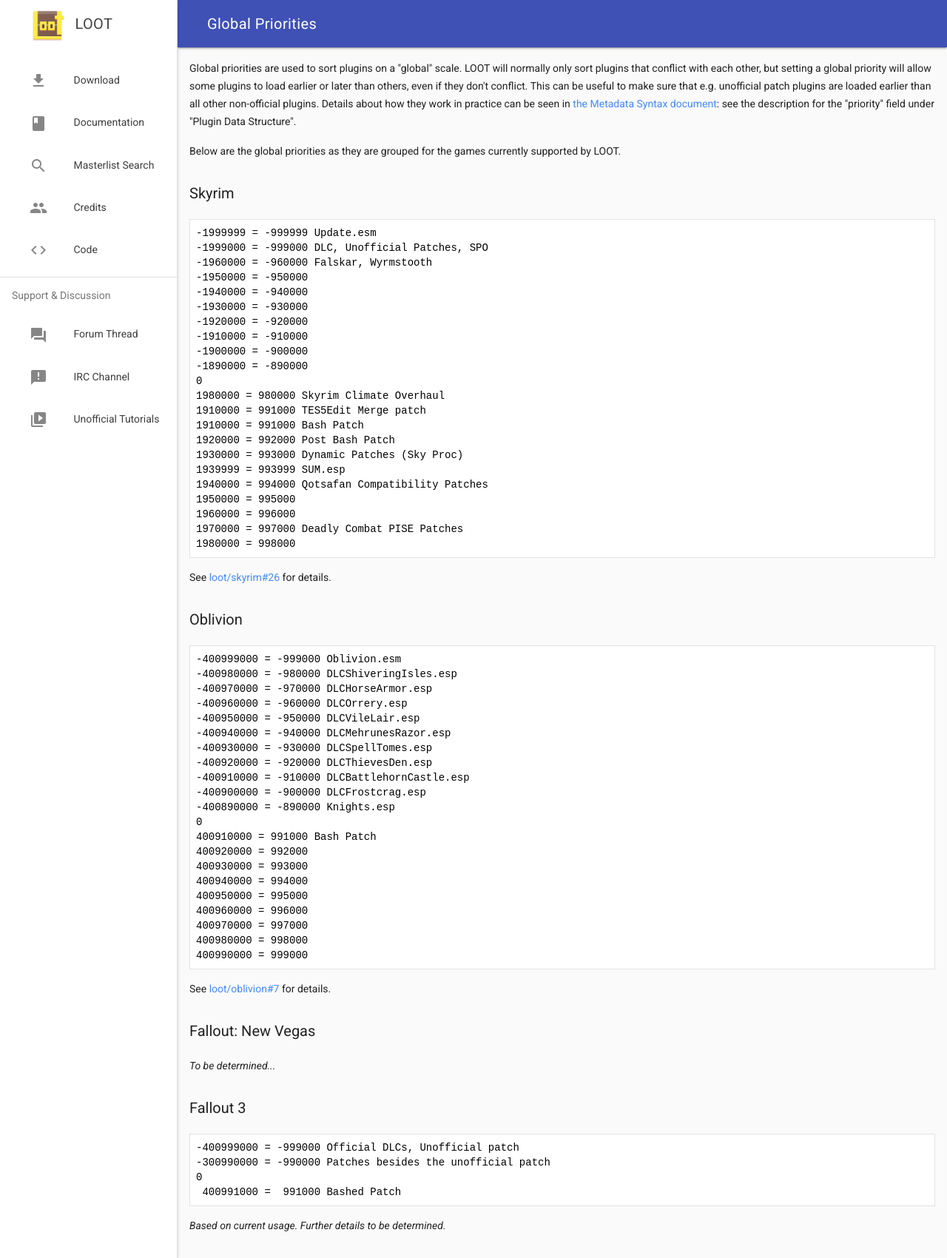
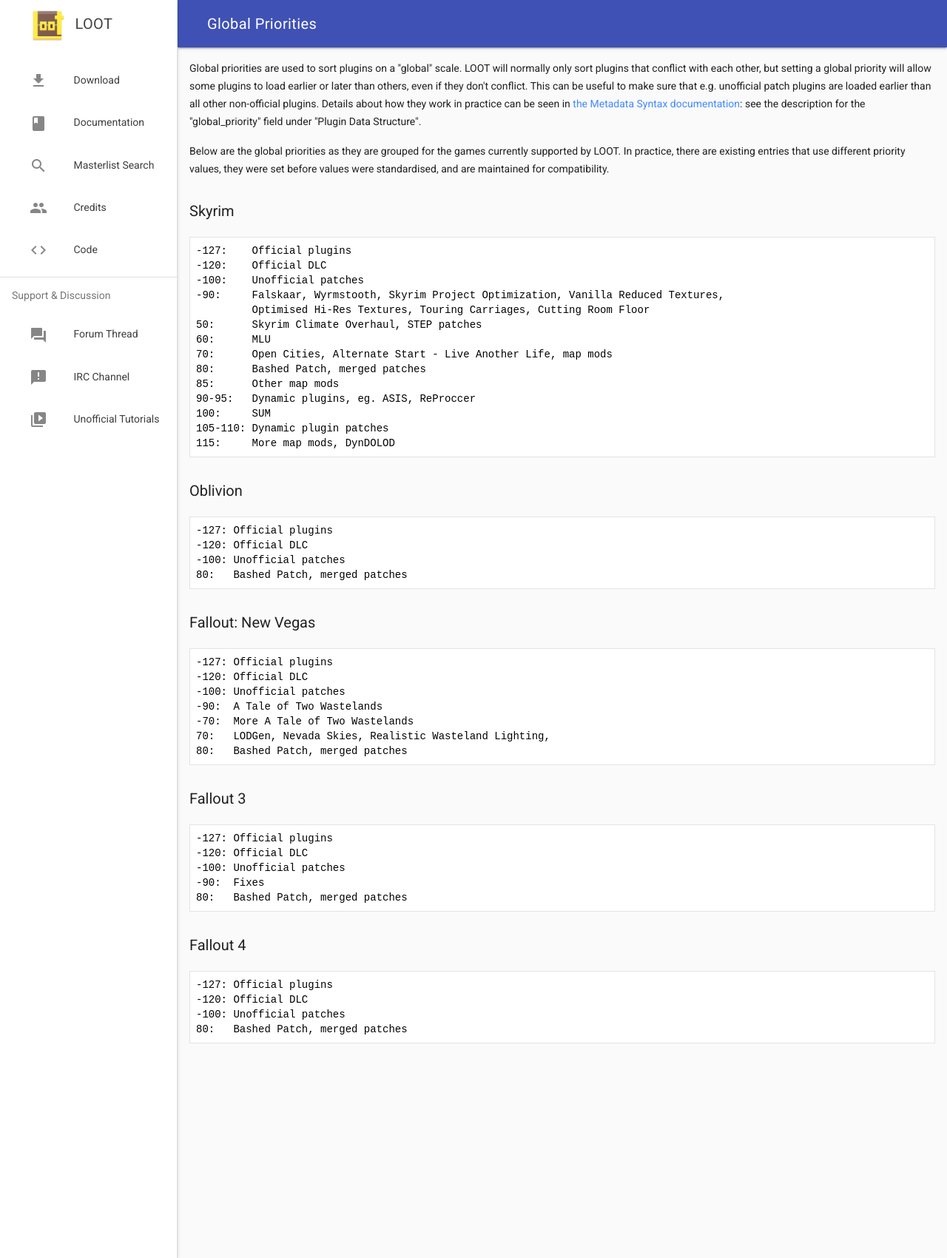
Before and after one commit to loot/loot.github.io, a Jekyll site: the page built from docs/contributing/Global-Priorities.html, in a window 1280 px wide. Shown: the whole page at 74% size. Built offline with Jekyll 4.4.1, drawn with Linux system fonts in a browser that asks for light colours; nearby versions of some CDN libraries.

Commit message:
Update global priorities lists

```diff
--- a/docs/contributing/Global-Priorities.html
+++ b/docs/contributing/Global-Priorities.html
@@ -3,72 +3,55 @@
 title: Global Priorities
 ---
 
-<p>Global priorities are used to sort plugins on a "global" scale. LOOT will normally only sort plugins that conflict with each other, but setting a global priority will allow some plugins to load earlier or later than others, even if they don't conflict. This can be useful to make sure that e.g. unofficial patch plugins are loaded earlier than all other non-official plugins. Details about how they work in practice can be seen in <a href="https://loot.github.io/docs/0.8.1/LOOT%20Metadata%20Syntax.html#structs-plugin">the Metadata Syntax document</a>: see the description for the "priority" field under "Plugin Data Structure".</p>
+<p>Global priorities are used to sort plugins on a "global" scale. LOOT will normally only sort plugins that conflict with each other, but setting a global priority will allow some plugins to load earlier or later than others, even if they don't conflict. This can be useful to make sure that e.g. unofficial patch plugins are loaded earlier than all other non-official plugins. Details about how they work in practice can be seen in <a href="https://loot-api.readthedocs.io/en/latest/metadata/data_structures/plugin.html">the Metadata Syntax documentation</a>: see the description for the "global_priority" field under "Plugin Data Structure".</p>
 
-<p>Below are the global priorities as they are grouped for the games currently supported by LOOT.</p>
+<p>Below are the global priorities as they are grouped for the games currently supported by LOOT. In practice, there are existing entries that use different priority values, they were set before values were standardised, and are maintained for compatibility.</p>
 
 <h3>Skyrim</h3>
 
-<pre><code>-1999999 = -999999 Update.esm
--1999000 = -999000 DLC, Unofficial Patches, SPO
--1960000 = -960000 Falskar, Wyrmstooth
--1950000 = -950000
--1940000 = -940000
--1930000 = -930000
--1920000 = -920000
--1910000 = -910000
--1900000 = -900000
--1890000 = -890000
-0
-1980000 = 980000 Skyrim Climate Overhaul
-1910000 = 991000 TES5Edit Merge patch
-1910000 = 991000 Bash Patch
-1920000 = 992000 Post Bash Patch
-1930000 = 993000 Dynamic Patches (Sky Proc)
-1939999 = 993999 SUM.esp
-1940000 = 994000 Qotsafan Compatibility Patches
-1950000 = 995000
-1960000 = 996000
-1970000 = 997000 Deadly Combat PISE Patches
-1980000 = 998000</code></pre>
-
-<p>See <a href="https://github.com/loot/skyrim/issues/26">loot/skyrim#26</a> for details.</p>
+<pre><code>-127:    Official plugins
+-120:    Official DLC
+-100:    Unofficial patches
+-90:     Falskaar, Wyrmstooth, Skyrim Project Optimization, Vanilla Reduced Textures,
+         Optimised Hi-Res Textures, Touring Carriages, Cutting Room Floor
+50:      Skyrim Climate Overhaul, STEP patches
+60:      MLU
+70:      Open Cities, Alternate Start - Live Another Life, map mods
+80:      Bashed Patch, merged patches
+85:      Other map mods
+90-95:   Dynamic plugins, eg. ASIS, ReProccer
+100:     SUM
+105-110: Dynamic plugin patches
+115:     More map mods, DynDOLOD</code></pre>
 
 <h3>Oblivion</h3>
 
-<pre><code>-400999000 = -999000 Oblivion.esm
--400980000 = -980000 DLCShiveringIsles.esp
--400970000 = -970000 DLCHorseArmor.esp
--400960000 = -960000 DLCOrrery.esp
--400950000 = -950000 DLCVileLair.esp
--400940000 = -940000 DLCMehrunesRazor.esp
--400930000 = -930000 DLCSpellTomes.esp
--400920000 = -920000 DLCThievesDen.esp
--400910000 = -910000 DLCBattlehornCastle.esp
--400900000 = -900000 DLCFrostcrag.esp
--400890000 = -890000 Knights.esp
-0
-400910000 = 991000 Bash Patch
-400920000 = 992000
-400930000 = 993000
-400940000 = 994000
-400950000 = 995000
-400960000 = 996000
-400970000 = 997000
-400980000 = 998000
-400990000 = 999000</code></pre>
-
-<p>See <a href="https://github.com/loot/oblivion/issues/7">loot/oblivion#7</a> for details.</p>
+<pre><code>-127: Official plugins
+-120: Official DLC
+-100: Unofficial patches
+80:   Bashed Patch, merged patches</code></pre>
 
 <h3>Fallout: New Vegas</h3>
 
-<p><em>To be determined...</em></p>
+<pre><code>-127: Official plugins
+-120: Official DLC
+-100: Unofficial patches
+-90:  A Tale of Two Wastelands
+-70:  More A Tale of Two Wastelands
+70:   LODGen, Nevada Skies, Realistic Wasteland Lighting,
+80:   Bashed Patch, merged patches</code></pre>
 
 <h3>Fallout 3</h3>
 
-<pre><code>-400999000 = -999000 Official DLCs, Unofficial patch
--300990000 = -990000 Patches besides the unofficial patch
-0
- 400991000 =  991000 Bashed Patch</code></pre>
+<pre><code>-127: Official plugins
+-120: Official DLC
+-100: Unofficial patches
+-90:  Fixes
+80:   Bashed Patch, merged patches</code></pre>
 
-<p><em>Based on current usage. Further details to be determined.</em></p>
+<h3>Fallout 4</h3>
+
+<pre><code>-127: Official plugins
+-120: Official DLC
+-100: Unofficial patches
+80:   Bashed Patch, merged patches</code></pre>
```
